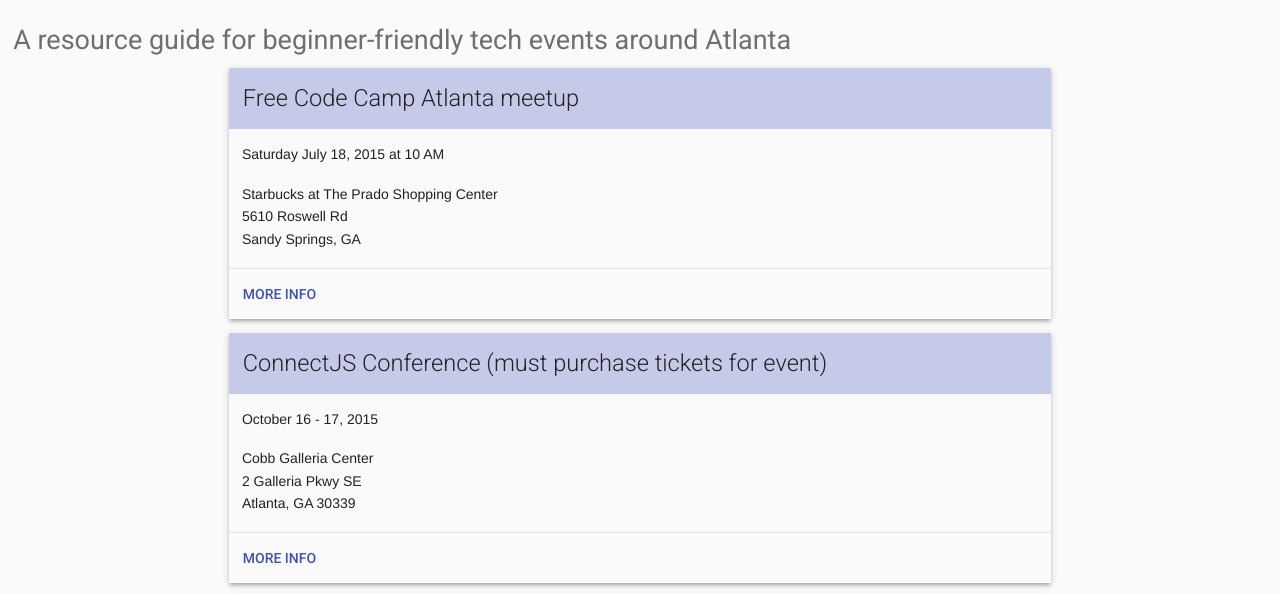
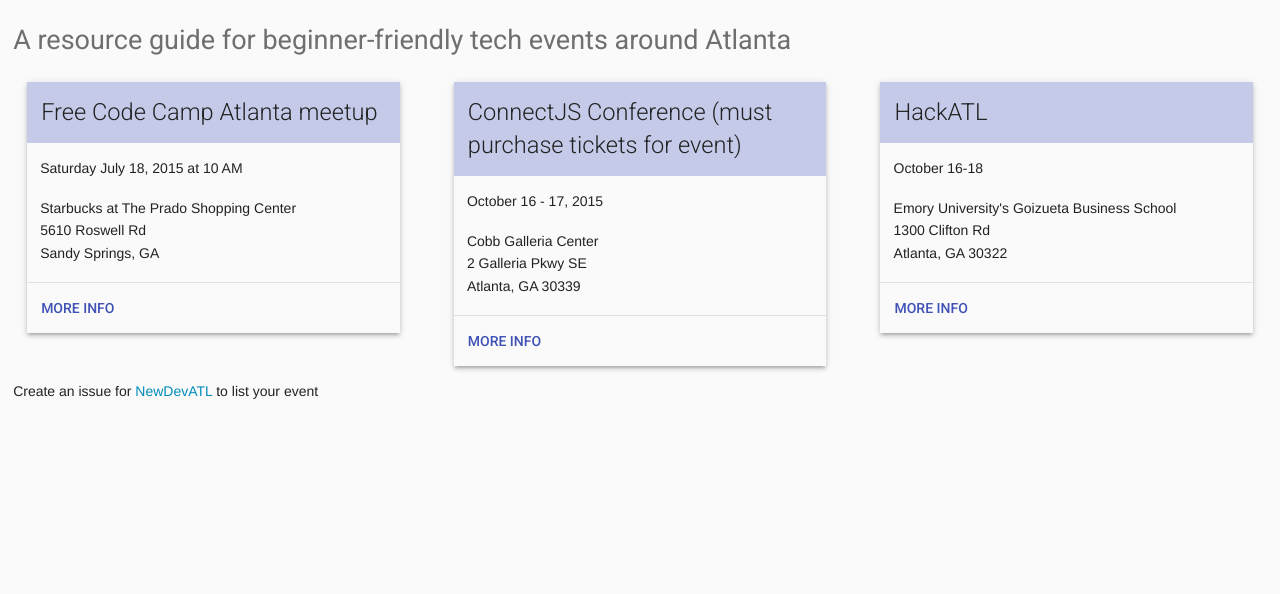
Before and after one commit to jmcduffie32/NewDevATL-foundation, a plain HTML site: page index.html in a window 1280 px wide. Shown: the part 137-731 px from the top of the page. Drawn offline with nearby package versions, Linux system fonts and the light colour scheme.

Commit message:
Add tile display for large

```diff
--- a/css/main.css
+++ b/css/main.css
@@ -44,15 +44,13 @@
 /*****************************************************************************
 * Event Styles
 *****************************************************************************/
-.event {
+.event.row {
   box-shadow: 0 3px 4px 0 rgba(0,0,0,.14),0 3px 3px -2px rgba(0,0,0,.2),0 1px 8px 0 rgba(0,0,0,.12);
-  margin-bottom: 1em;
-  max-width: 94%;
-  margin-left: 3%;
-  padding-left: 0;
-  padding-right: 0;
+  margin: 1em;
 }
-
+.row {
+  max-width:none;
+}
 .event-title {
   background-color: #c5cae9;
   padding: 1rem;
--- a/index.html
+++ b/index.html
@@ -40,8 +40,10 @@
     <section class="events">
 
 
-      <div class="row">
-        <div class="event small-12 columns">
+      <div class="row event-row">
+
+        <div class="small-12 large-4 columns">
+          <div class="event row">
             <div class="columns event-title">
               <h3 class="event-title-text"> Free Code Camp Atlanta meetup </h3>
             </div>
@@ -60,8 +62,8 @@
           </div>
         </div>
 
-      <div class="row">
-        <div class="event small-12 columns">
+        <div class="small-12 large-4 columns">
+          <div class="event row">
             <div class="columns event-title">
               <h3 class="event-title-text">ConnectJS Conference (must purchase tickets for event)</h3>
             </div>
@@ -80,8 +82,8 @@
           </div>
         </div>
 
-      <div class="row">
-        <div class="event small-12 columns">
+        <div class="small-12 large-4 columns end">
+          <div class="event row">
             <div class="columns event-title">
               <h3 class="event-title-text"> HackATL </h3>
             </div>
@@ -96,6 +98,7 @@
 
             <div class="info columns">
               <span class="more-info"><a href="http://hackatl.org/">more info</a></span>
+            </div>
           </div>
         </div>
       </div>
--- a/js/main.js
+++ b/js/main.js
@@ -11,9 +11,9 @@
 
       $('.event').each(function(i,value) {
         if ($(this).children().text().match(filter)) {
-          $(this).show();
+          $(this).parent().show();
         }else {
-          $(this).hide();
+          $(this).parent().hide();
         }
       });
     });
```
Lines whose indentation alone changed are shown as unchanged.
